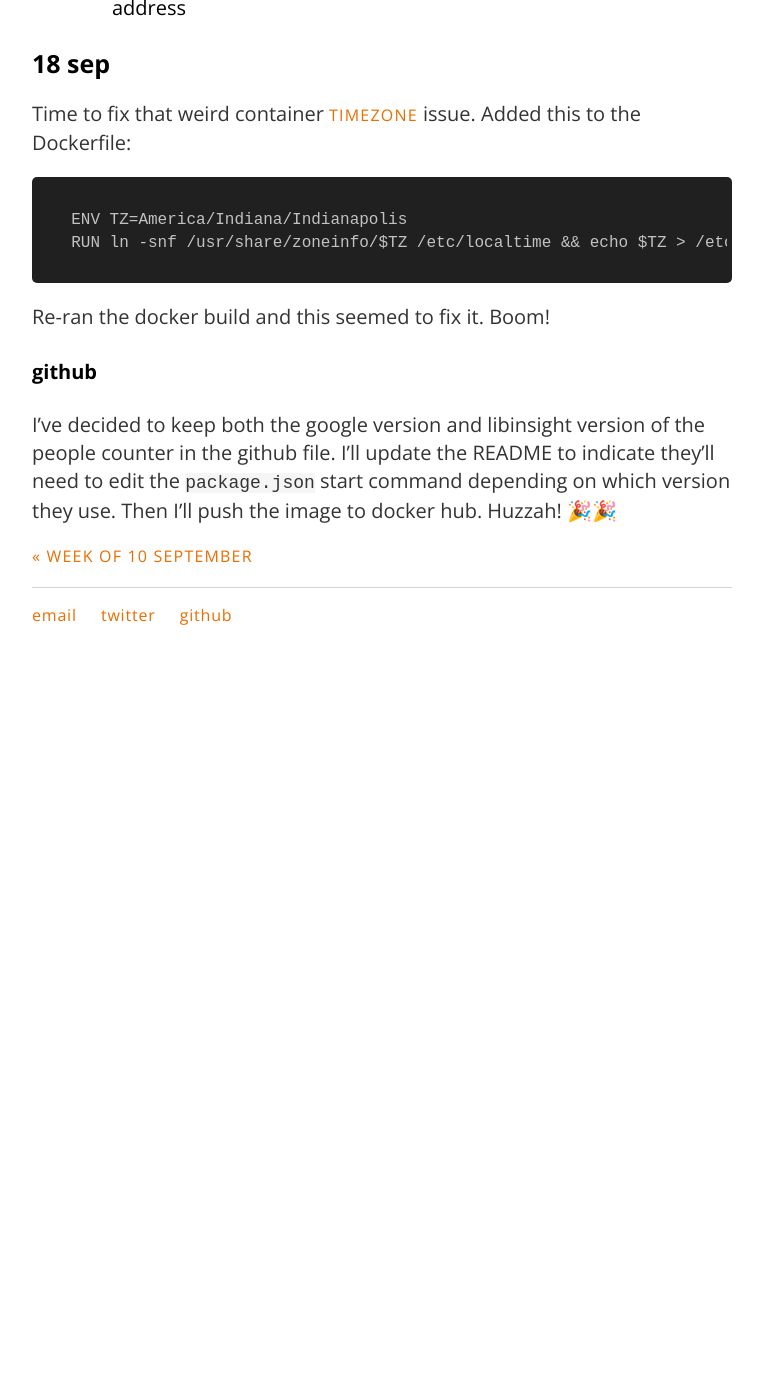
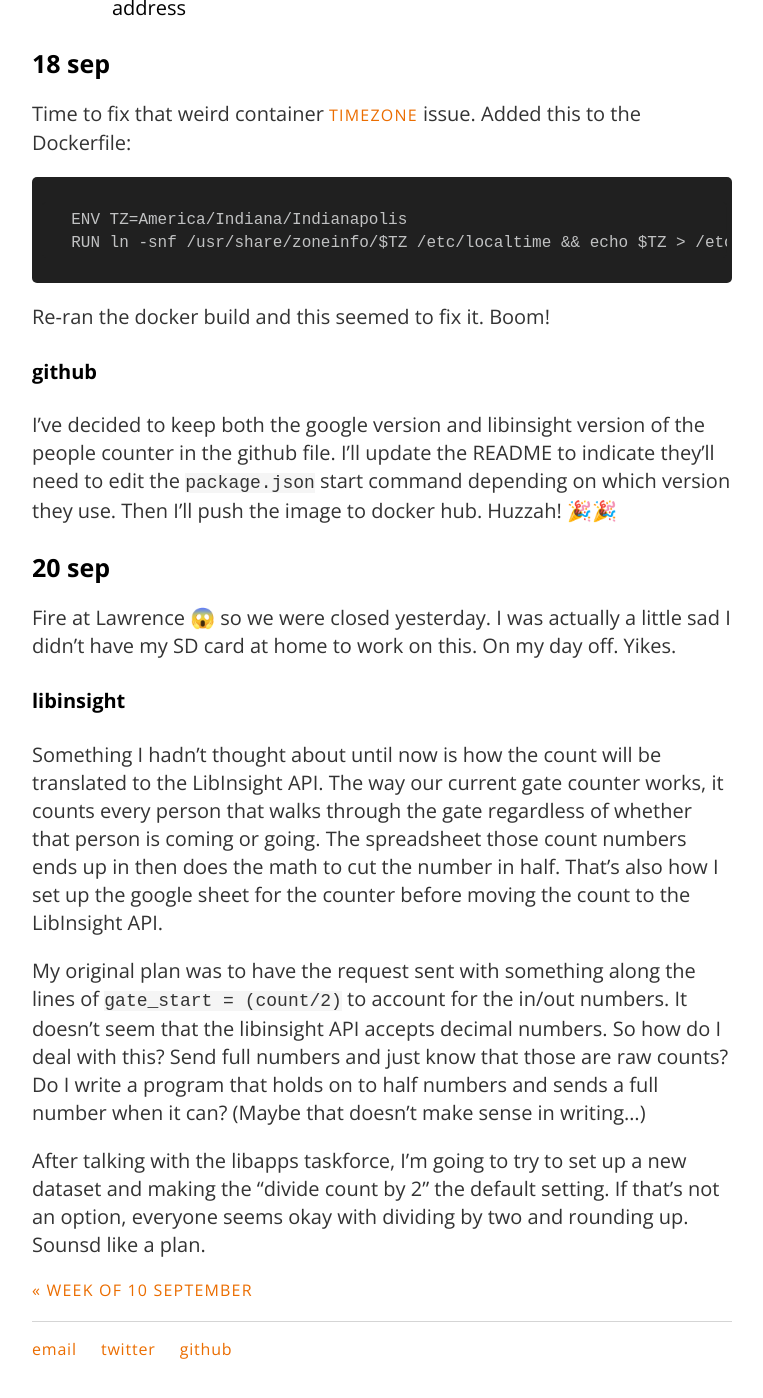
Before and after one commit to carylwyatt/carylwyatt.github.io, a Jekyll site: the page built from _posts/2018-09-17-week-of-17-sep.md, in a window 1280 px wide and 1400 px high, scrolled down 1958 px. Shown: the whole window, without its empty margins (258-1021 px from the left). Built offline with Jekyll 4.4.1, drawn with Linux system fonts in a browser that asks for light colours; emoji names are drawn with the system emoji font; before the commit the page ends 2624 px from its top, so only the background shows below that.

Commit message:
20 sep entry

```diff
--- a/_posts/2018-09-17-week-of-17-sep.md
+++ b/_posts/2018-09-17-week-of-17-sep.md
@@ -63,3 +63,15 @@ Re-ran the docker build and this seemed to fix it. Boom!
 #### github
 
 I've decided to keep both the google version and libinsight version of the people counter in the github file. I'll update the README to indicate they'll need to edit the `package.json` start command depending on which version they use. Then I'll push the image to docker hub. Huzzah! :tada::tada:
+
+### 20 sep
+
+Fire at Lawrence :scream: so we were closed yesterday. I was actually a little sad I didn't have my SD card at home to work on this. On my day off. Yikes.
+
+#### libinsight
+
+Something I hadn't thought about until now is how the count will be translated to the LibInsight API. The way our current gate counter works, it counts every person that walks through the gate regardless of whether that person is coming or going. The spreadsheet those count numbers ends up in then does the math to cut the number in half. That's also how I set up the google sheet for the counter before moving the count to the LibInsight API.
+
+My original plan was to have the request sent with something along the lines of `gate_start = (count/2)` to account for the in/out numbers. It doesn't seem that the libinsight API accepts decimal numbers. So how do I deal with this? Send full numbers and just know that those are raw counts? Do I write a program that holds on to half numbers and sends a full number when it can? (Maybe that doesn't make sense in writing...)
+
+After talking with the libapps taskforce, I'm going to try to set up a new dataset and making the "divide count by 2" the default setting. If that's not an option, everyone seems okay with dividing by two and rounding up. Sounsd like a plan.
```
